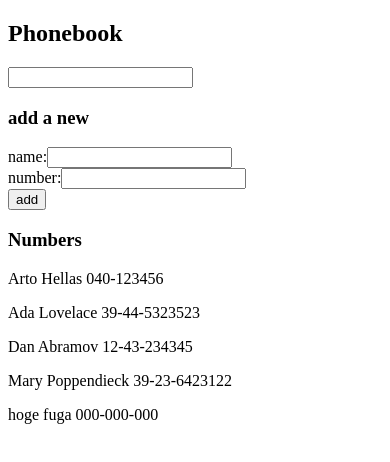
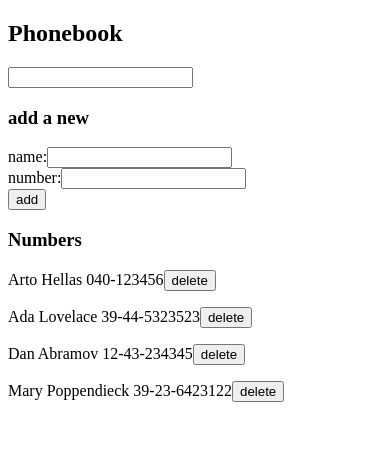
Before and after one commit to k-kamada/Learn-FullStackOpen2019, a React (Create React App) app in the folder part2/phonebook/: page / in a window 390 px wide. Shown: the top 462 px of the page. Built offline with nearby package versions, Linux system fonts and the light colour scheme; data requests are answered from the project's data file; the HTML template or start-up script is replaced by a standard one.

Commit message:
Done 2.17: Phonebook step9

```diff
--- a/part2/phonebook/db.json
+++ b/part2/phonebook/db.json
@@ -19,11 +19,6 @@
       "name": "Mary Poppendieck",
       "number": "39-23-6423122",
       "id": 4
-    },
-    {
-      "name": "hoge fuga",
-      "number": "000-000-000",
-      "id": 5
     }
   ]
 }
--- a/part2/phonebook/src/App.js
+++ b/part2/phonebook/src/App.js
@@ -36,7 +36,12 @@
 
       <h3>Numbers</h3>
 
-      <Persons persons={persons} filterWord={filterWord}/>
+      <Persons
+        persons={persons}
+        filterWord={filterWord}
+        deletePerson={PersonService.deletePerson}
+        setPersons={setPersons}
+      />
 
     </div>
   );
--- a/part2/phonebook/src/Components/Persons.js
+++ b/part2/phonebook/src/Components/Persons.js
@@ -1,8 +1,31 @@
 import React from 'react';
 
-const Persons = ({ persons, filterWord }) => {
-  const matchedPersons = persons.filter(person => person.name.toLowerCase().includes(filterWord.toLowerCase()));
-  const rows = matchedPersons.map(person => <p key={person.name}>{person.name} {person.number}</p>);
+const Persons = ({ persons, filterWord, deletePerson, setPersons }) => {
+  const matchedPersons = persons.filter(
+    person => person.name.toLowerCase().includes(filterWord.toLowerCase())
+  );
+
+  const deleteSelected = (id) => {
+    const selectedPerson = persons.find(p => p.id === id);
+    if (!window.confirm(`Delete ${selectedPerson.name} ?`)) {
+      return;
+    }
+
+    deletePerson(id)
+      .catch(() => {
+        alert('failed to delete number ' + id + '!');
+      });
+
+    const newPersons = persons.filter(p => p.id !== id);
+    setPersons(newPersons);
+  }
+
+  const rows = matchedPersons.map(
+    person => <p key={person.name}>
+                {person.name} {person.number}
+                <button onClick={() => {deleteSelected(person.id)}}>delete</button>
+              </p>
+  );
 
   return (rows);
 };
--- a/part2/phonebook/src/services/persons.js
+++ b/part2/phonebook/src/services/persons.js
@@ -12,4 +12,9 @@
   return request.then(response => response.data);
 };
 
-export default {getAll, create}
+const deletePerson = ( id ) => {
+  const request = axios.delete(`${baseUrl}/${id}`);
+  return request.then(response => response.data);
+}
+
+export default {getAll, create, deletePerson}
```
